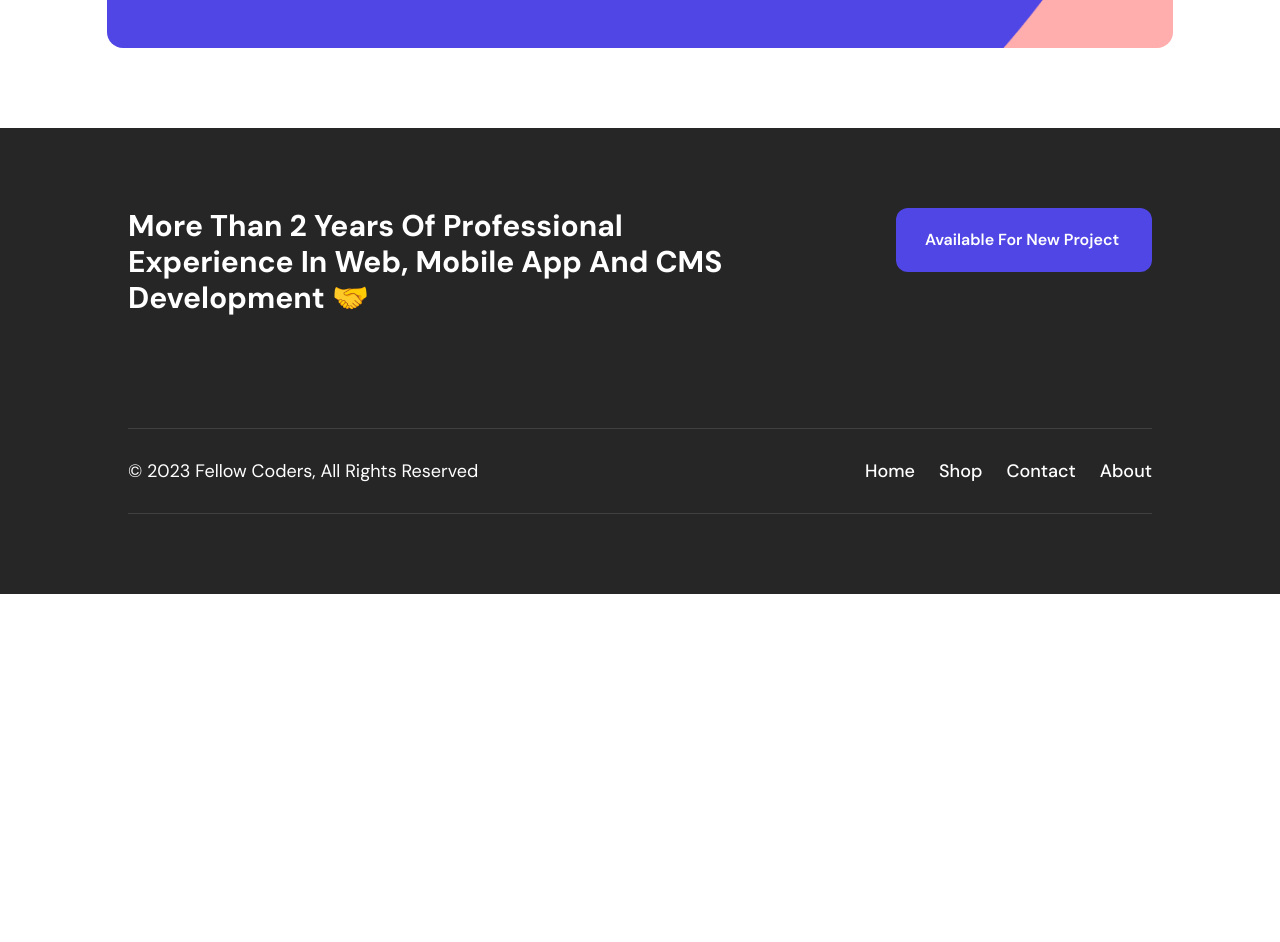
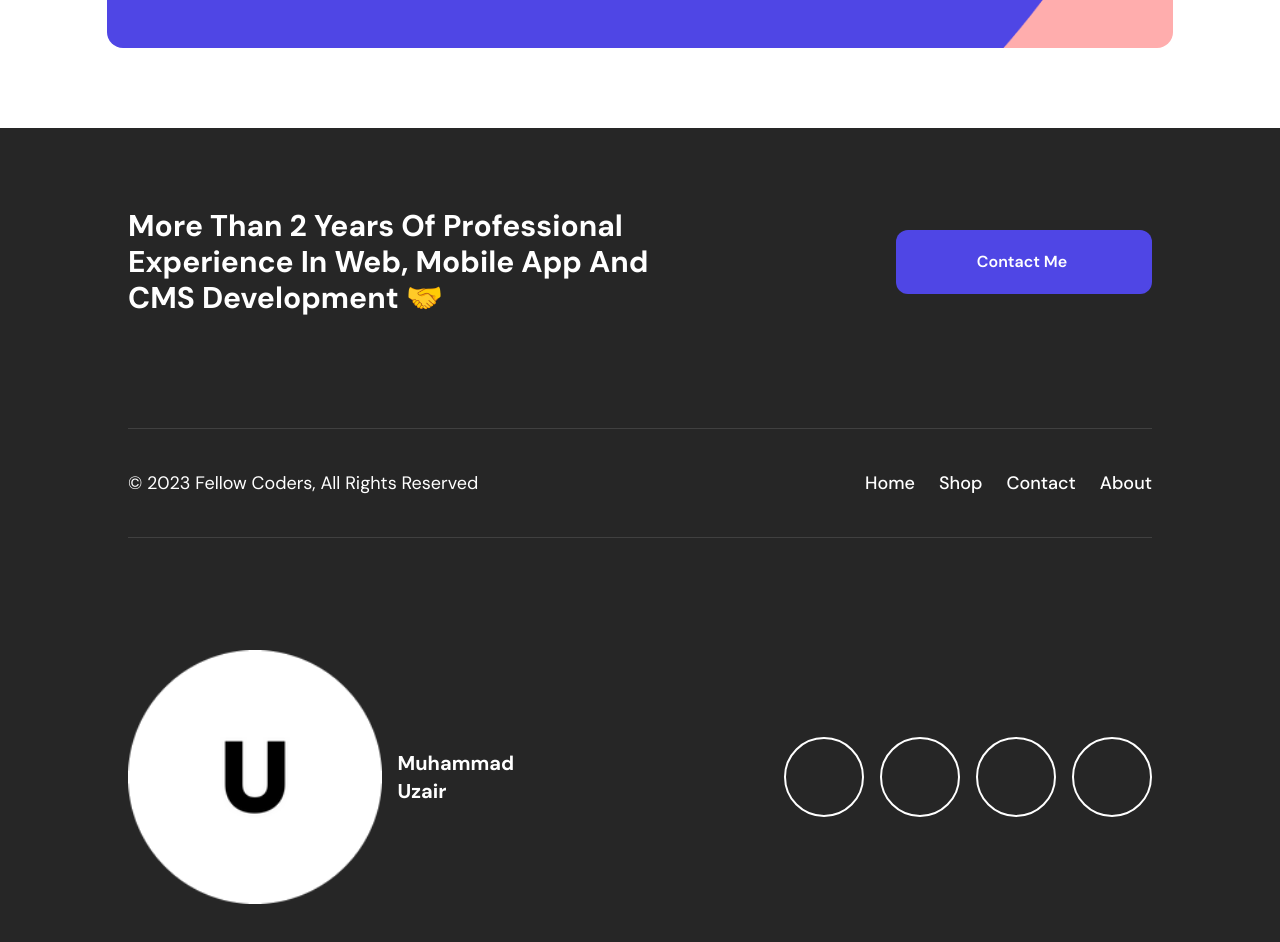
Before and after one commit to heyitsuzair/collax-ecommerce-next, a Next.js app: page / in a window 1280 px wide. Shown: the part 3960-4902 px from the top of the page. Before the commit the page ends 4554 px from the top, so only its background shows below. Built offline with nearby package versions, Linux system fonts and the light colour scheme.

Commit message:
Footer Completed

```diff
--- a/src/components/commons/footer/MainFooter.jsx
+++ b/src/components/commons/footer/MainFooter.jsx
@@ -2,29 +2,32 @@ import Link from "next/link";
 import React from "react";
 import { Navigation } from "../../../config";
 import ScaledButton from "../buttons/ScaledButton";
-import { Text3Xl, TextLg } from "../index";
+import { IconHoverable, Logo, Text3Xl, TextLg, TextXl } from "../index";
 
 const MainFooter = () => {
   return (
-    <div className="bg-neutral-800 flex flex-col gap-28 py-20 px-32">
-      <div className="flex">
+    <div className="bg-neutral-800 flex flex-col gap-12 lg:gap-28 py-20 px-12 lg:px-32">
+      <div className="flex flex-col gap-10 items-center lg:flex-row">
         <Text3Xl
           text="More Than 2 Years Of Professional Experience In Web, Mobile App And CMS Development 🤝"
-          classes="font-bold pr-40"
+          classes="font-bold text-center lg:text-start lg:pr-40"
         />
         <div>
           <Link href="/contact">
             <ScaledButton
-              text="Available For New Project"
+              text="Contact Me"
               icon="fa fa-arrow-right"
               size="large"
             />
           </Link>
         </div>
       </div>
-      <div className="flex justify-between border-y py-7 border-neutral-700">
+      <div className="flex justify-between flex-col items-center gap-5 lg:gap-10 lg:flex-row border-y py-10 border-neutral-700">
         <div>
-          <TextLg text="© 2023 Fellow Coders, All Rights Reserved" />
+          <TextLg
+            text="© 2023 Fellow Coders, All Rights Reserved"
+            classes="text-center"
+          />
         </div>
         <div>
           <ul className="flex gap-6">
@@ -41,6 +44,46 @@ const MainFooter = () => {
           </ul>
         </div>
       </div>
+      <div className="flex flex-col lg:flex-row items-center gap-8 justify-between">
+        <div className="logo flex items-center gap-4">
+          <Logo height="full w-20" />
+          <TextXl text="Muhammad Uzair" classes="text-white font-bold" />
+        </div>
+        <div className="icons flex items-center gap-4">
+          <a href="//fb.com/uzair.354123" target="_blank" rel="noreferrer">
+            <IconHoverable
+              icon="fa fa-brands fa-facebook text-xl"
+              classes="w-16 h-16 border-neutral-700 hover:bg-indigo-500 hover:border-indigo-500"
+            />
+          </a>
+          <a
+            href="//linkedin.com/in/uzair-dev"
+            target="_blank"
+            rel="noreferrer"
+          >
+            <IconHoverable
+              icon="fa fa-brands fa-linkedin text-xl"
+              classes="w-16 h-16 border-neutral-700 hover:bg-indigo-500 hover:border-indigo-500"
+            />
+          </a>
+          <a
+            href="//instagram.com/codewith_uzair"
+            target="_blank"
+            rel="noreferrer"
+          >
+            <IconHoverable
+              icon="fa fa-brands fa-instagram text-xl"
+              classes="w-16 h-16 border-neutral-700 hover:bg-indigo-500 hover:border-indigo-500"
+            />
+          </a>
+          <a href="//github.com/heyitsuzair" target="_blank" rel="noreferrer">
+            <IconHoverable
+              icon="fa fa-brands fa-github text-xl"
+              classes="w-16 h-16 border-neutral-700 hover:bg-indigo-500 hover:border-indigo-500"
+            />
+          </a>
+        </div>
+      </div>
     </div>
   );
 };
--- a/src/components/commons/footer/PreFooter.jsx
+++ b/src/components/commons/footer/PreFooter.jsx
@@ -25,12 +25,12 @@ const PreFooter = () => {
         className="bg-no-repeat bg-contain bg-right rounded-2xl my-20 bg-indigo-600"
         style={{ backgroundImage: `url(${bg.src})` }}
       >
-        <div className="flex flex-col px-10 lg:px-0 lg:pl-20 py-20 justify-between gap-10 lg:flex-row lg:gap-24">
+        <div className="flex flex-col px-10 lg:px-0 lg:pl-20 py-10 lg:py-20 justify-between gap-10 lg:flex-row lg:gap-24">
           <div className="left flex flex-col gap-10">
             <HeadingCircleLeft text="Get Update" textClasses="text-gray-300" />
             <Text5Xl
               text="Get latest updates and deals"
-              classes="font-bold pr-24"
+              classes="font-bold lg:pr-24"
             />
             <form action="/" method="GET" className="input">
               <InputIconned
```
